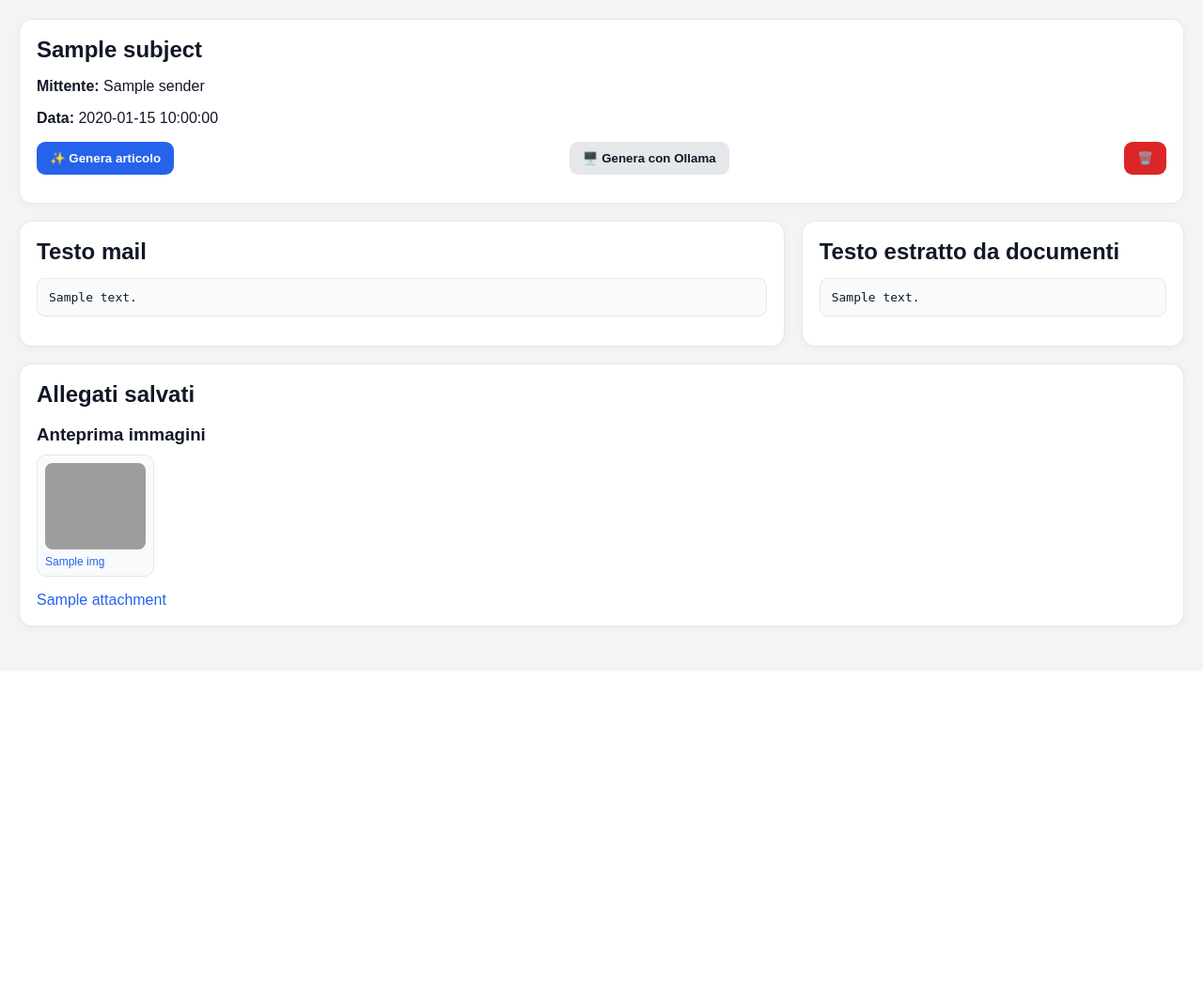
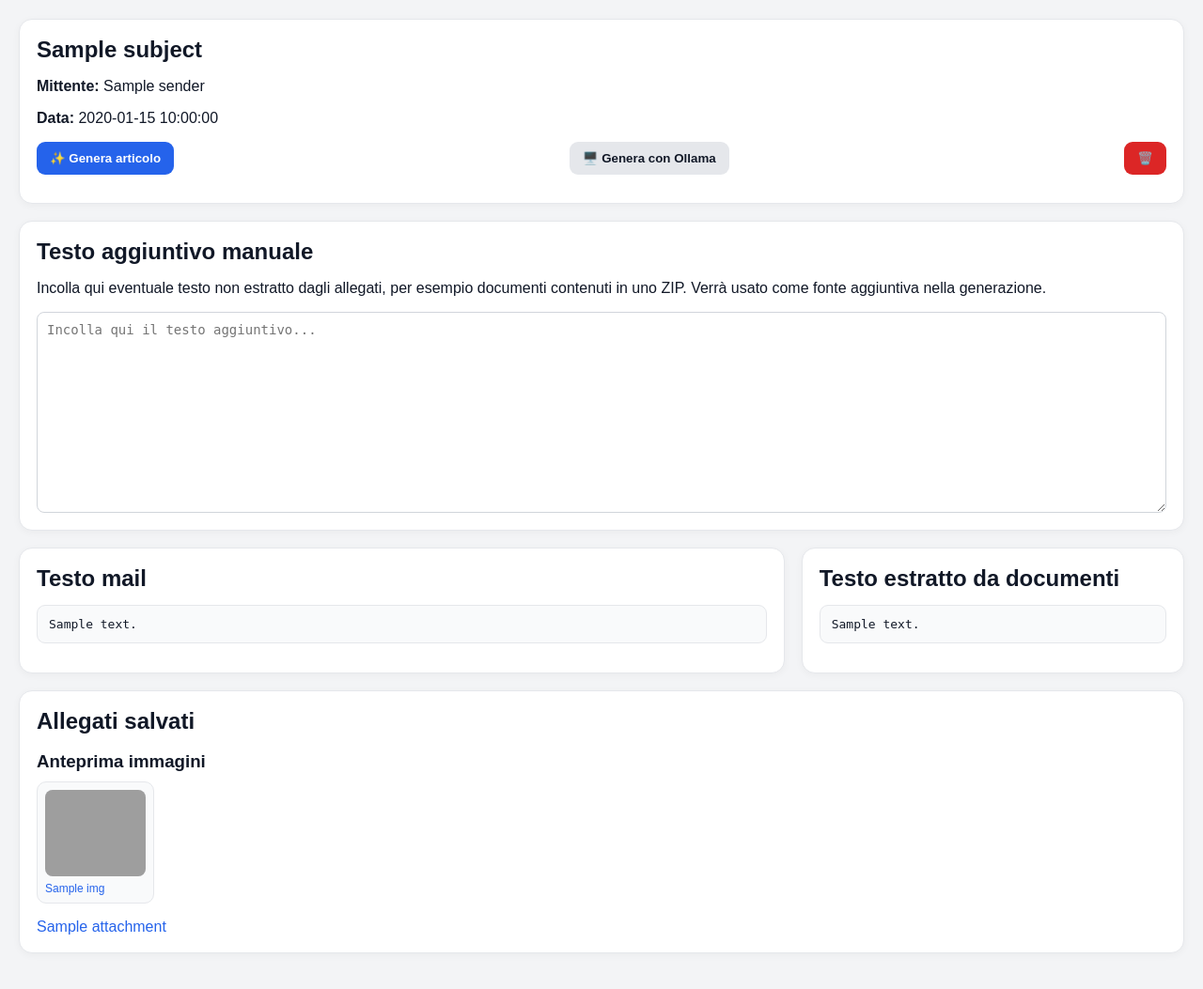
Before and after one commit to Niki206cc/chatgpt, a Flask app: template templates/mail.html in a window 1280 px wide. Shown: the part 86-1139 px from the top of the page at 94% size. Before the commit the page ends 761 px from the top, so only its background shows below. Run offline with Flask 3, Linux system fonts and the light colour scheme; the template is opened without the code that fills it: most values are stand-ins (such as "Sample title", 1, 10 or a date in 2020); parts of the project's set-up code (start-up, migrations or seed data) failed here and were passed over; some libraries are stand-ins or nearby versions; grey boxes are pictures that could not be loaded.

Commit message:
Add manual source text field

```diff
--- a/templates/mail.html
+++ b/templates/mail.html
@@ -8,11 +8,13 @@
   <div class="table-actions">
     <form method="post" action="{{ url_for('generate_route', index=index) }}">
       <input type="hidden" name="ai_engine" value="default">
+      <input type="hidden" name="manual_text" class="manual-text-hidden" value="">
       <button class="btn primary" type="submit" title="Crea anteprima con il motore AI configurato">✨ Genera articolo</button>
     </form>
     <form id="ollama-generate-form" method="post" action="{{ url_for('generate_route', index=index) }}">
       <input type="hidden" name="ai_engine" value="ollama">
       <input type="hidden" id="ollama-job-id" name="ollama_job_id" value="">
+      <input type="hidden" name="manual_text" class="manual-text-hidden" value="">
       <button class="btn" id="ollama-generate-btn" type="submit" title="Crea anteprima usando Ollama sul PC">🖥️ Genera con Ollama</button>
     </form>
     <form method="post" action="{{ url_for('delete_one_mail_route', index=index) }}" onsubmit="return confirm('Cancellare questa mail dal server?');">
@@ -27,6 +29,12 @@
   <p id="ollama-progress-label" style="margin:8px 0">Preparazione...</p>
   <pre id="ollama-dialog" style="max-height:220px;overflow:auto;white-space:pre-wrap;font-size:12px">In attesa...</pre>
 </div>
+
+<section class="card">
+  <h2>Testo aggiuntivo manuale</h2>
+  <p>Incolla qui eventuale testo non estratto dagli allegati, per esempio documenti contenuti in uno ZIP. Verrà usato come fonte aggiuntiva nella generazione.</p>
+  <textarea id="manual-source-text" rows="12" style="width:100%;box-sizing:border-box;resize:vertical" placeholder="Incolla qui il testo aggiuntivo..."></textarea>
+</section>
 
 <section class="grid two">
   <div class="card">
@@ -64,6 +72,12 @@
 </section>
 <script>
 document.addEventListener('DOMContentLoaded', function () {
+  const manualText = document.getElementById('manual-source-text');
+  document.querySelectorAll('.manual-text-hidden').forEach(function (hidden) {
+    if (hidden.form) hidden.form.addEventListener('submit', function () {
+      hidden.value = manualText ? manualText.value : '';
+    });
+  });
   const form = document.getElementById('ollama-generate-form');
   if (!form) return;
   const panel = document.getElementById('ollama-progress-panel');
```
